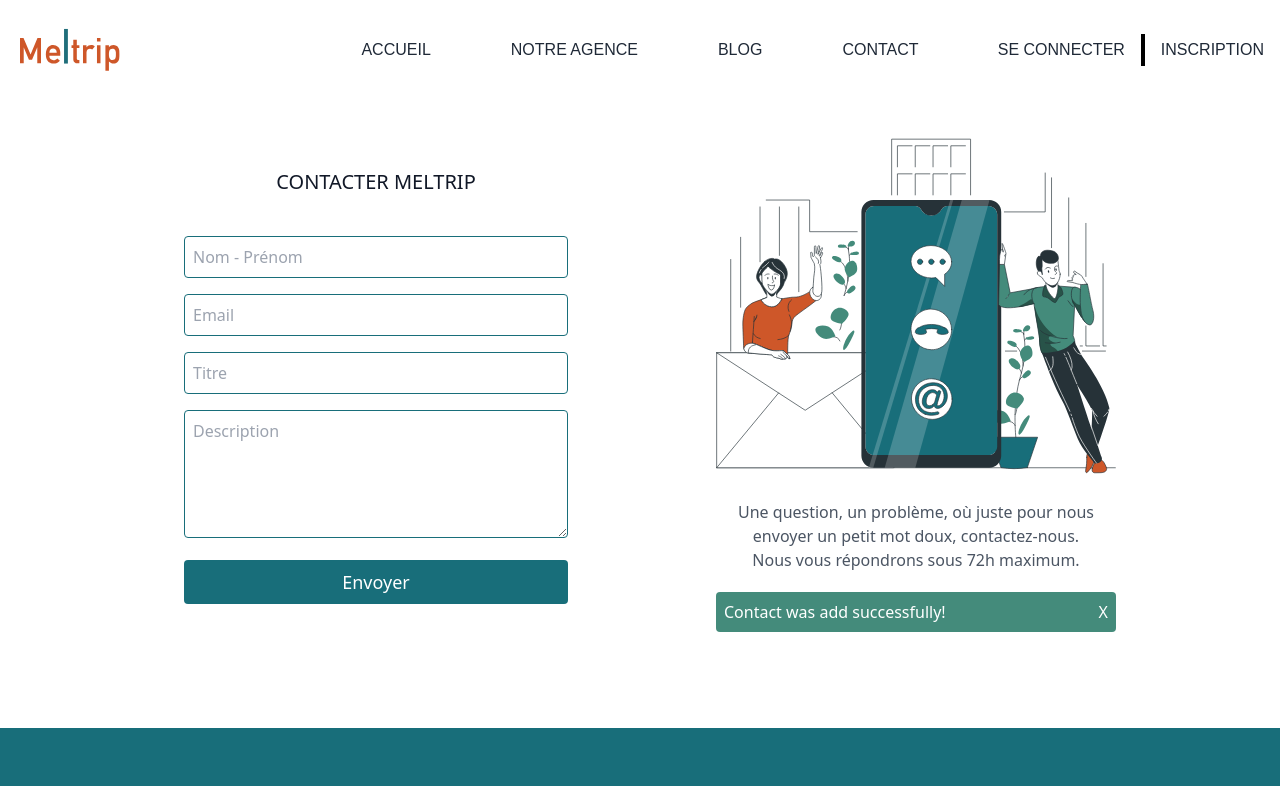
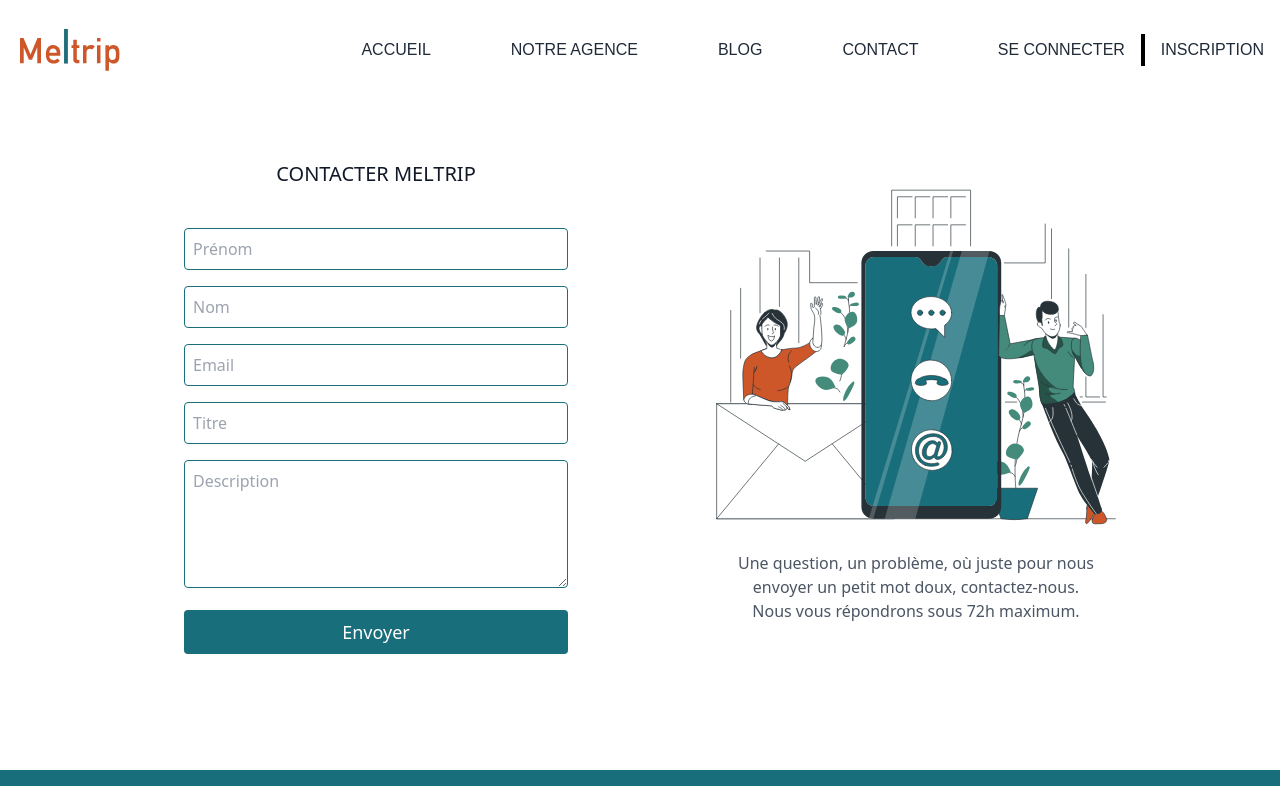
Before and after one commit to Meltrip-FR/meltrip-front, a Next.js app: page /contact in a window 1280 px wide. Shown: the top 786 px of the page. Built offline with nearby package versions, Linux system fonts and the light colour scheme; no server answers.

Commit message:
fix: Contact page and add new input

```diff
--- a/components/contact/index.tsx
+++ b/components/contact/index.tsx
@@ -5,15 +5,10 @@ import ContactIcon from "@/components/assets/icons/contact/contactIcon";
 
 const ContactPage = () => {
   const [requestMessage, setRequestMessage] = useState<any>({
-    type: true,
+    type: false,
     message: "Contact was add successfully!",
   });
-  const [formState, setFormState] = useState({
-    username: "",
-    email: "",
-    title: "",
-    describe: "",
-  });
+  const [formState, setFormState] = useState<any>();
 
   const onFormChange = (e: any) => {
     if (e.target) {
@@ -26,8 +21,16 @@ const ContactPage = () => {
 
   const handleSubmit = (e: { preventDefault: () => void }) => {
     e.preventDefault();
+    const data = {
+      ...formState,
+      username: formState.lastname + " " + formState.firstname,
+    };
+
+    delete data.firstname;
+    delete data.lastname;
+
     axios
-      .post(`${process.env.NEXT_PUBLIC_API_URL}/contact`, formState)
+      .post(`${process.env.NEXT_PUBLIC_API_URL}/contact`, data)
       .then(({ data }) => {
         setRequestMessage({ type: true, message: data.message });
       })
@@ -50,9 +53,20 @@ const ContactPage = () => {
           <form onSubmit={handleSubmit}>
             <div className="relative mb-4 w-96">
               <FormItem
-                name="username"
-                label="Nom - Prénom"
-                value={formState.username}
+                name="firstname"
+                label="Prénom"
+                value={formState?.firstname}
+                style="border border-meltrip-primary px-2 py-2"
+                onChange={onFormChange}
+                disabled={false}
+                required={true}
+              />
+            </div>
+            <div className="relative mb-4 w-96">
+              <FormItem
+                name="lastname"
+                label="Nom"
+                value={formState?.lastname}
                 style="border border-meltrip-primary px-2 py-2"
                 onChange={onFormChange}
                 disabled={false}
@@ -63,7 +77,7 @@ const ContactPage = () => {
               <FormItem
                 type="email"
                 name="email"
-                value={formState.email}
+                value={formState?.email}
                 label="Email"
                 style="border border-meltrip-primary px-2 py-2"
                 onChange={onFormChange}
@@ -75,7 +89,7 @@ const ContactPage = () => {
               <FormItem
                 type="title"
                 name="title"
-                value={formState.title}
+                value={formState?.title}
                 label="Titre"
                 style="border border-meltrip-primary px-2 py-2"
                 onChange={onFormChange}
@@ -88,7 +102,7 @@ const ContactPage = () => {
                 className="border border-meltrip-primary px-2 py-2 h-32 rounded w-full"
                 name="describe"
                 placeholder="Description"
-                value={formState.describe}
+                value={formState?.describe}
                 onChange={(e) => onFormChange(e)}
                 disabled={false}
                 required={true}
```
